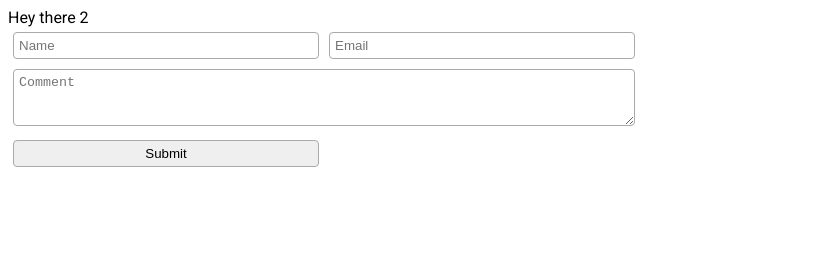
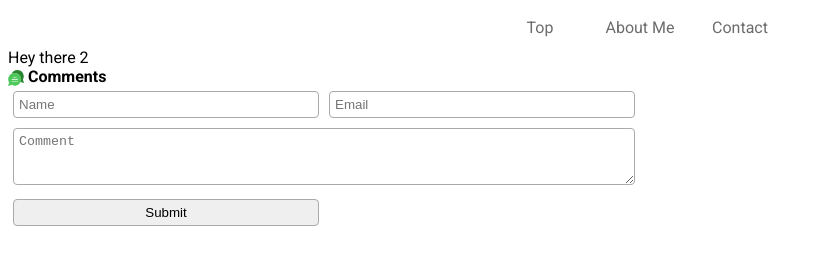
Before and after one commit to tmibvishal/DevAssign2, a website: page public/index.html in a window 1280 px wide. Shown: the whole page, without its empty margins (0-823 px from the left). Drawn offline with nearby package versions, Linux system fonts and the light colour scheme; no server answers.

Commit message:
add nav var

```diff
--- a/public/index.html
+++ b/public/index.html
@@ -11,10 +11,20 @@
 </head>
 <body>
 
-
+<header>
+    <nav>
+        <ul>
+            <li><a href="#">Top</a></li>
+            <li><a href="#">About Me</a></li>
+            <li><a href="#">Contact</a></li>
+        </ul>
+    </nav>
+</header>
 <main>
     Hey there 2
     <form class="comments" id="commentForm">
+        <!-- Icon made by [smashicons] from www.flaticon.com  -->
+        <img src="chat.svg" width="16px" align="center"> <strong>Comments</strong>
         <div class="head">
             <input type="text" placeholder="Name" id="nameField"><input type="email" placeholder="Email" id="emailField">
             <textarea rows="3" placeholder="Comment" id="messageField"></textarea><input type="submit">
--- a/public/style.css
+++ b/public/style.css
@@ -1,5 +1,36 @@
 body{
     font-family: "roboto", sans-serif;
+}
+
+nav ul{
+    margin: auto;
+    display: block;
+    width: 300px;
+    height: 40px;
+    list-style-type: none;
+    padding: 0px;
+}
+
+nav ul li{
+    line-height: 40px;
+    text-align: center;
+    display: block;
+    width: 100px;
+    float: left;
+}
+
+nav ul li a{
+
+    text-decoration: none;
+    color: #6c6c6c;
+    padding: 10px;
+}
+
+nav ul li a:hover{
+    text-decoration: none;
+    color: black;
+    background-color: #e4e4e4;
+    padding: 10px;
 }
 
 .comments {
```
Also changed, not shown: city_of_dreams-wallpaper-1920x1200.jpg (added), public/chat.svg (added).
